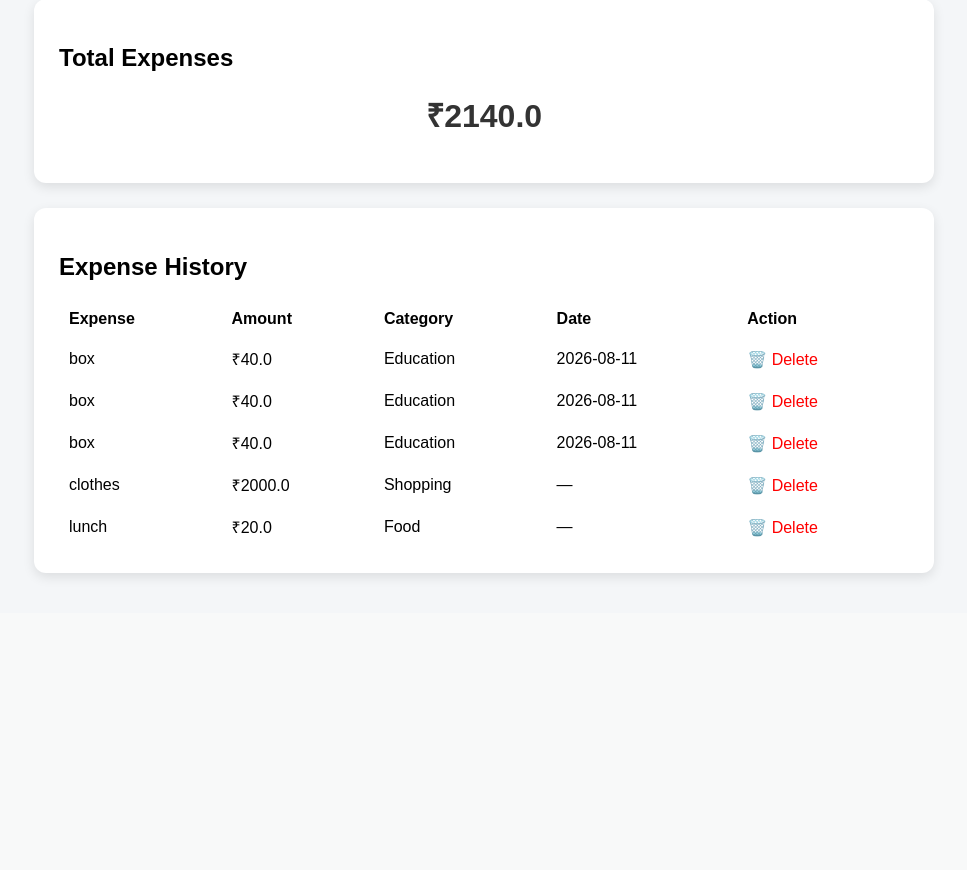
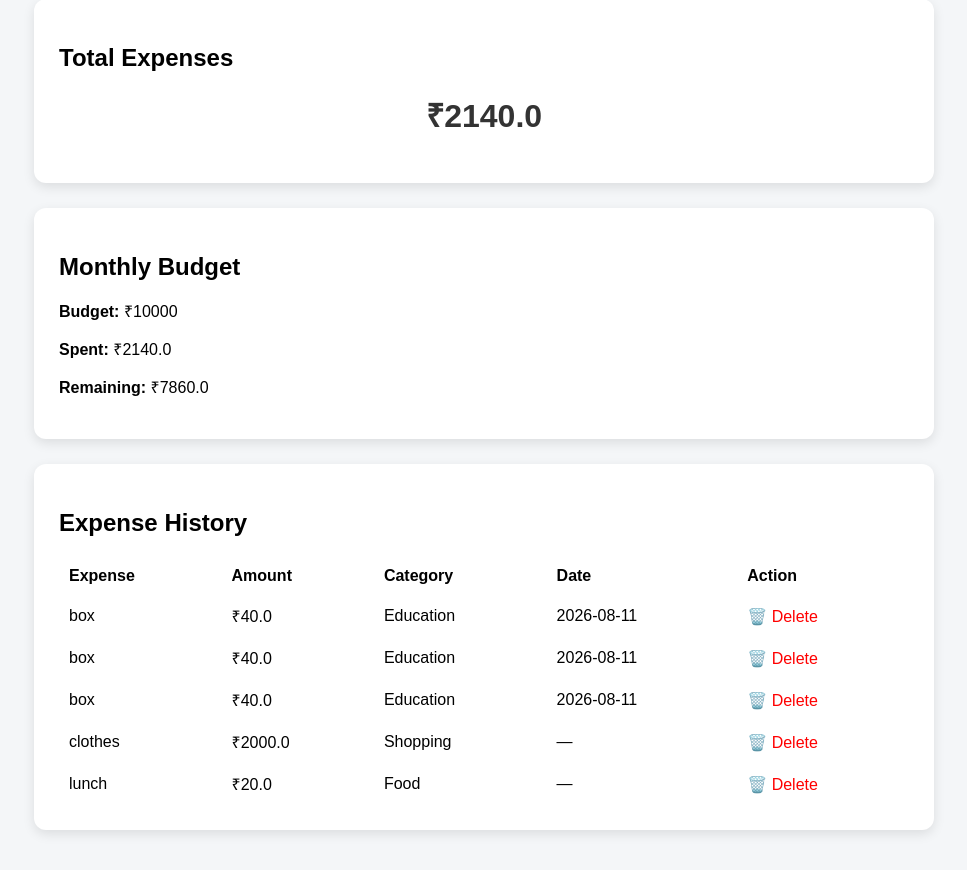
Before and after one commit to ahen-7/smart-expense-tracker, a Flask app: page / in a window 1280 px wide. Shown: the part 522-1392 px from the top of the page, without its empty margins (156-1123 px from the left). Before the commit the page ends 1101 px from the top, so only its background shows below. Run offline with Flask 3, Linux system fonts and the light colour scheme; data comes from the database, SQL or seed files in the repository.

Commit message:
Update index.html

```diff
--- a/templates/index.html
+++ b/templates/index.html
@@ -108,6 +108,13 @@
 
     <h1>₹{{ expenses | sum(attribute='amount') }}</h1>
 </div>
+    <div class="card">
+    <h2>Monthly Budget</h2>
+
+    <p><strong>Budget:</strong> ₹{{ monthly_budget }}</p>
+    <p><strong>Spent:</strong> ₹{{ total_expenses }}</p>
+    <p><strong>Remaining:</strong> ₹{{ remaining_budget }}</p>
+</div>
 <div class="card">
     <h2>Expense History</h2>
 
```
